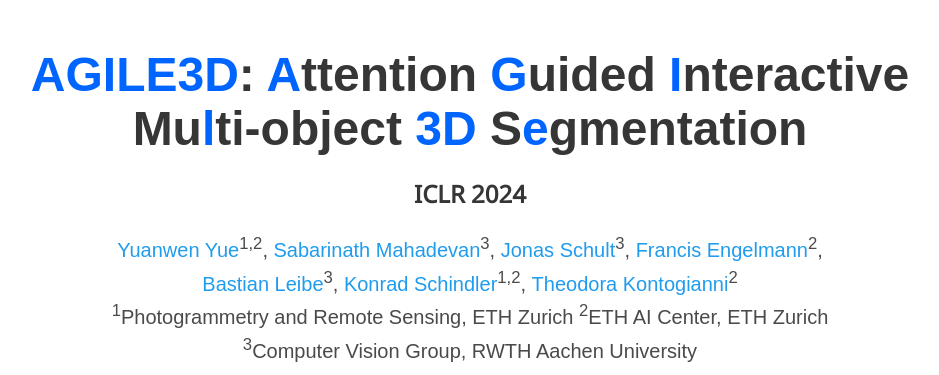
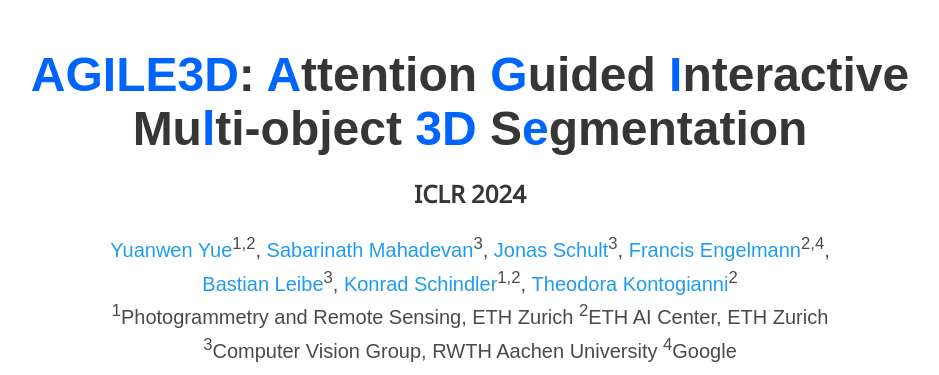
Before and after one commit to ywyue/AGILE3D, a plain HTML site: page index.html in a window 1280 px wide. Shown: the top 375 px of the page, without its empty margins (170-1109 px from the left). Drawn offline with nearby package versions, Linux system fonts and the light colour scheme; some icons are missing; a web font is replaced by a local one.

Commit message:
Update index.html

```diff
--- a/index.html
+++ b/index.html
@@ -74,7 +74,7 @@
                 <span class="author-block">
                   <a href="https://francisengelmann.github.io/"
                     >Francis Engelmann</a
-                  ><sup>2</sup>,
+                  ><sup>2,4</sup>,
                 </span>
                 <br>
                 <span class="author-block">
@@ -98,6 +98,7 @@
                 <span class="author-block"><sup>1</sup>Photogrammetry and Remote Sensing, ETH Zurich</span>
                 <span class="author-block"><sup>2</sup>ETH AI Center, ETH Zurich</span>
                 <span class="author-block"><sup>3</sup>Computer Vision Group, RWTH Aachen University</span>
+                <span class="author-block"><sup>4</sup>Google</span>
               </div>
 
               <div class="column has-text-centered">
```
